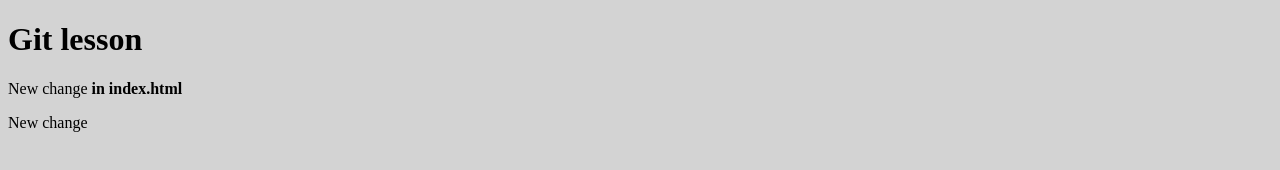
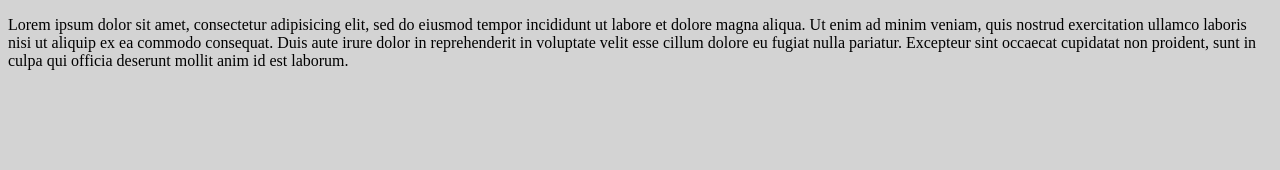
Before and after one commit to mykola2306/GitTest, a plain HTML site: page index.html in a window 1280 px wide. Drawn offline with Linux system fonts and the light colour scheme.

Commit message:
third commit

```diff
--- a/index.html
+++ b/index.html
@@ -5,8 +5,11 @@
 	<link rel="stylesheet" type="text/css" href="css/style.css">
 </head>
 <body>
-	<h1>Git lesson</h1>
-	<p>New change <strong>in index.html</strong></p>
-	<p>New change</p>
+	<p>Lorem ipsum dolor sit amet, consectetur adipisicing elit, sed do eiusmod
+	tempor incididunt ut labore et dolore magna aliqua. Ut enim ad minim veniam,
+	quis nostrud exercitation ullamco laboris nisi ut aliquip ex ea commodo
+	consequat. Duis aute irure dolor in reprehenderit in voluptate velit esse
+	cillum dolore eu fugiat nulla pariatur. Excepteur sint occaecat cupidatat non
+	proident, sunt in culpa qui officia deserunt mollit anim id est laborum.</p>
 </body>
 </html>
```
